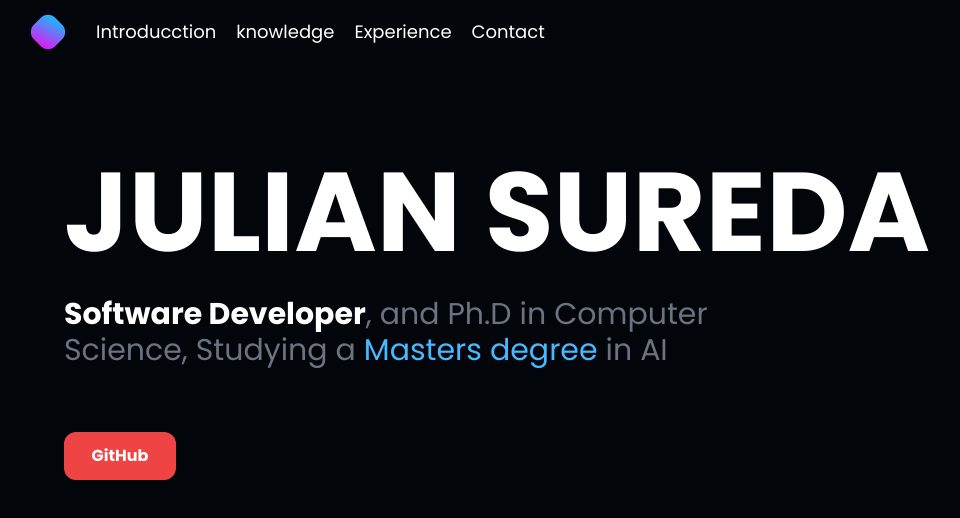
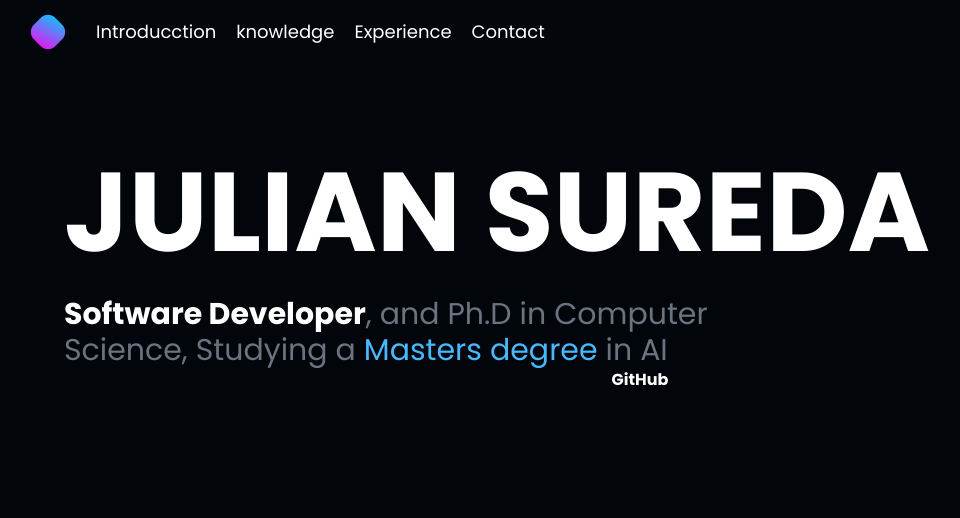
Before and after one commit to JulianSureda/web-portfolio, a React (Vite) app: page / in a window 1280 px wide. Shown: the top 518 px of the page, without its empty margins (0-960 px from the left). Built offline with nearby package versions, Linux system fonts and the light colour scheme.

Commit message:
button mod

```diff
--- a/src/App.tsx
+++ b/src/App.tsx
@@ -25,8 +25,8 @@ function App() {
           </span>{" "}
           in AI
         </div>
+        <Button text="GitHub" specificConfig="m-auto bg-red-100"></Button>
       </motion.div>
-      <Button text="GitHub" positionConfig="m-auto"></Button>
     </div>
   );
 }
--- a/src/components/Button.tsx
+++ b/src/components/Button.tsx
@@ -1,12 +1,13 @@
 /* eslint-disable react/react-in-jsx-scope */
 import { ButtonProps } from "../types/ButtonProps";
 
-export default function Button({ text, onClick }: ButtonProps) {
+// eslint-disable-next-line @typescript-eslint/no-unused-vars
+export default function Button({ text, onClick, specificConfig }: ButtonProps) {
   return (
     <div
       onClick={onClick}
       className={
-        "h-12 w-28 ml-[5%] mt-[5%] bg-red-500 rounded-xl flex text-white font-poppins justify-center items-center font-bold ${positionConfig}"
+        "rounded-xl flex text-white font-poppins justify-center items-center font-bold ${positionConfig}"
       }
     >
       {text}
--- a/src/types/ButtonProps.tsx
+++ b/src/types/ButtonProps.tsx
@@ -1,6 +1,6 @@
 export interface ButtonProps {
   text: string;
-  positionConfig: string;
+  specificConfig: string;
 
   onClick?: () => void;
 }
--- a/tailwind.config.js
+++ b/tailwind.config.js
@@ -7,7 +7,8 @@ export default {
   theme: {
     extend: {
       colors: {
-        highlight: "#47b9ff"
+        highlight: "#47b9ff",
+        background: "#02060b"
       },
       fontFamily: {
         poppins: ['Poppins', 'sans-serif'],
```
